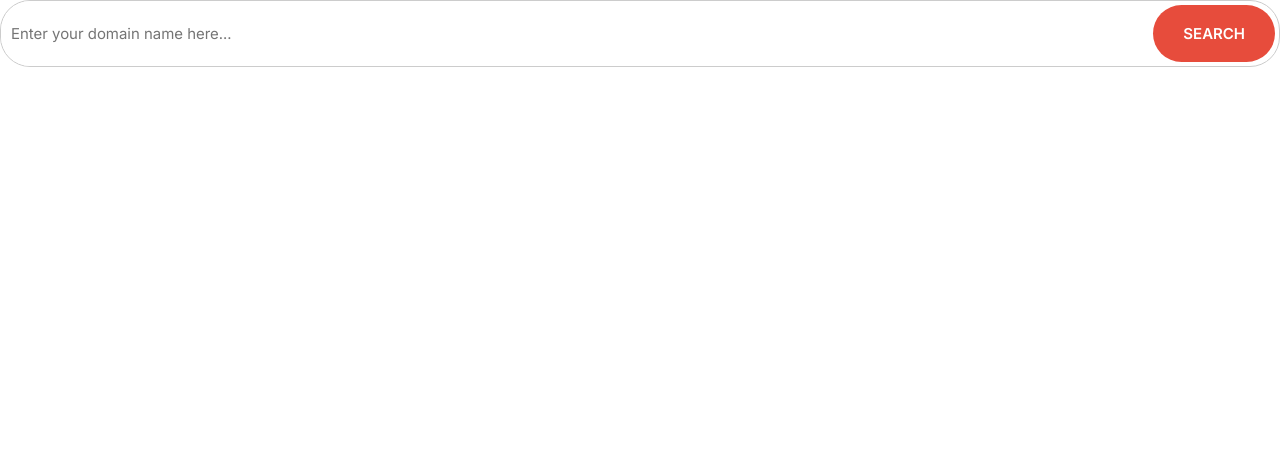
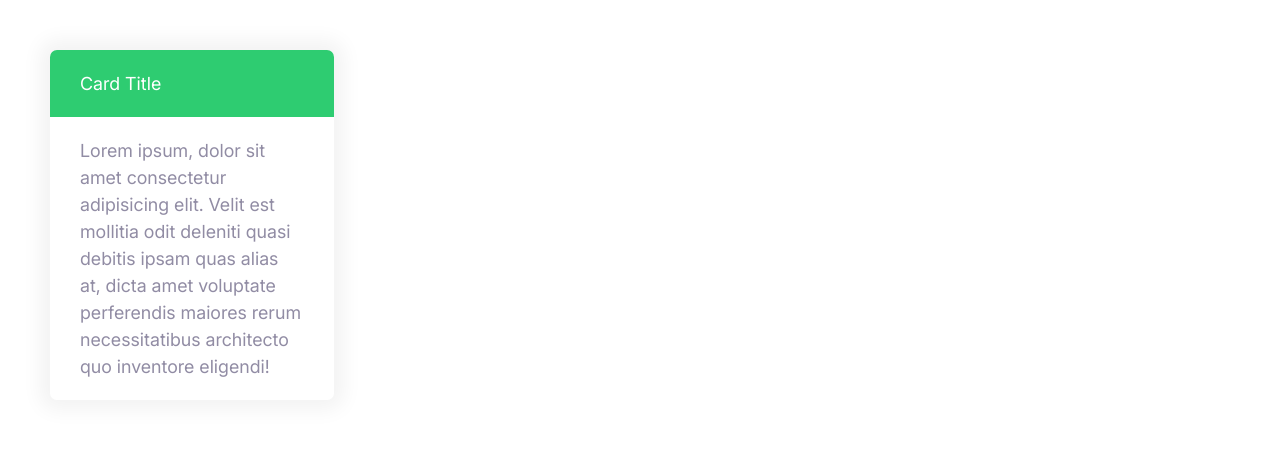
Before and after one commit to YeYintMinThein/YeYintify, a plain HTML site: page index.html in a window 1280 px wide. Drawn offline with Linux system fonts and the light colour scheme.

Commit message:
Structuring card designs

```diff
--- a/css/style.css
+++ b/css/style.css
@@ -283,3 +283,29 @@ a {
         font-size: 1.5rem;
     }
 }
+
+/* Cards */
+.card {
+    border-radius: 7px;
+    box-shadow: 0 0 20px 10px #f3f3f3;
+    overflow: hidden;
+}
+
+.card:hover {
+    box-shadow: 0 0 30px 15px rgba(0, 0, 0, 0.15);
+    transition: box-shadow 0.3s ease;
+}
+
+.card__header, .card__body {
+    padding: 2rem 3rem;
+}
+
+.card--primary .card__header  {
+    background-color: var(--color-primary);
+    color: white;
+}
+
+.card--secondary .card__header  {
+    background-color: var(--color-secondary);
+    color: white;
+}
--- a/index.html
+++ b/index.html
@@ -8,9 +8,13 @@
     <link rel="stylesheet" href="css/style.css">
 </head>
 <body>
-    <div class="input-group">
-        <input type="text" class="input" placeholder="Enter your domain name here...">
-        <button class="btn btn--accent">Search</button>
+    <div style="width: 30%; padding: 50px;">
+        <div class="card card--secondary">
+            <header class="card__header">Card Title</header>
+            <div class="card__body">
+                Lorem ipsum, dolor sit amet consectetur adipisicing elit. Velit est mollitia odit deleniti quasi debitis ipsam quas alias at, dicta amet voluptate perferendis maiores rerum necessitatibus architecto quo inventore eligendi!
+            </div>
+        </div>
     </div>
 </body>
 </html>
```
Also changed, not shown: components/cards.html (added, +6 -0 lines).
